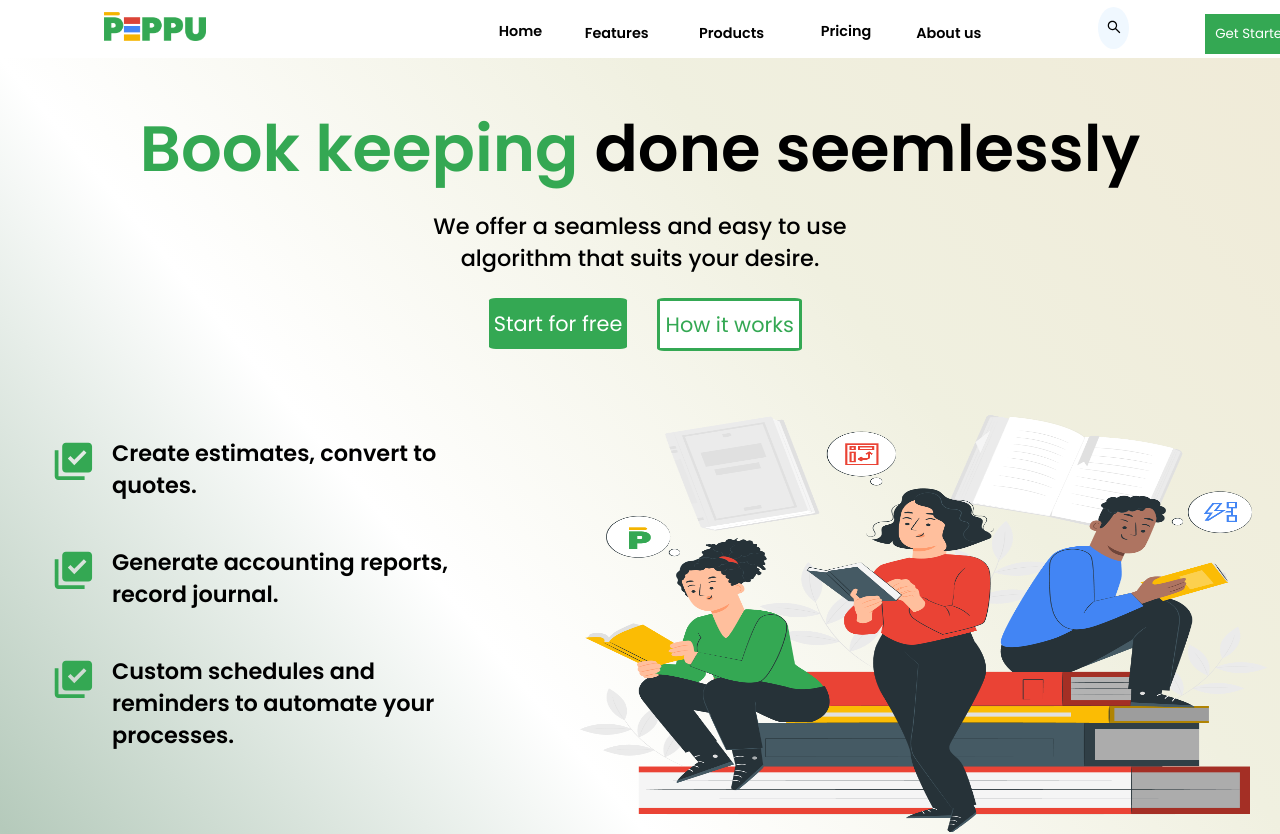
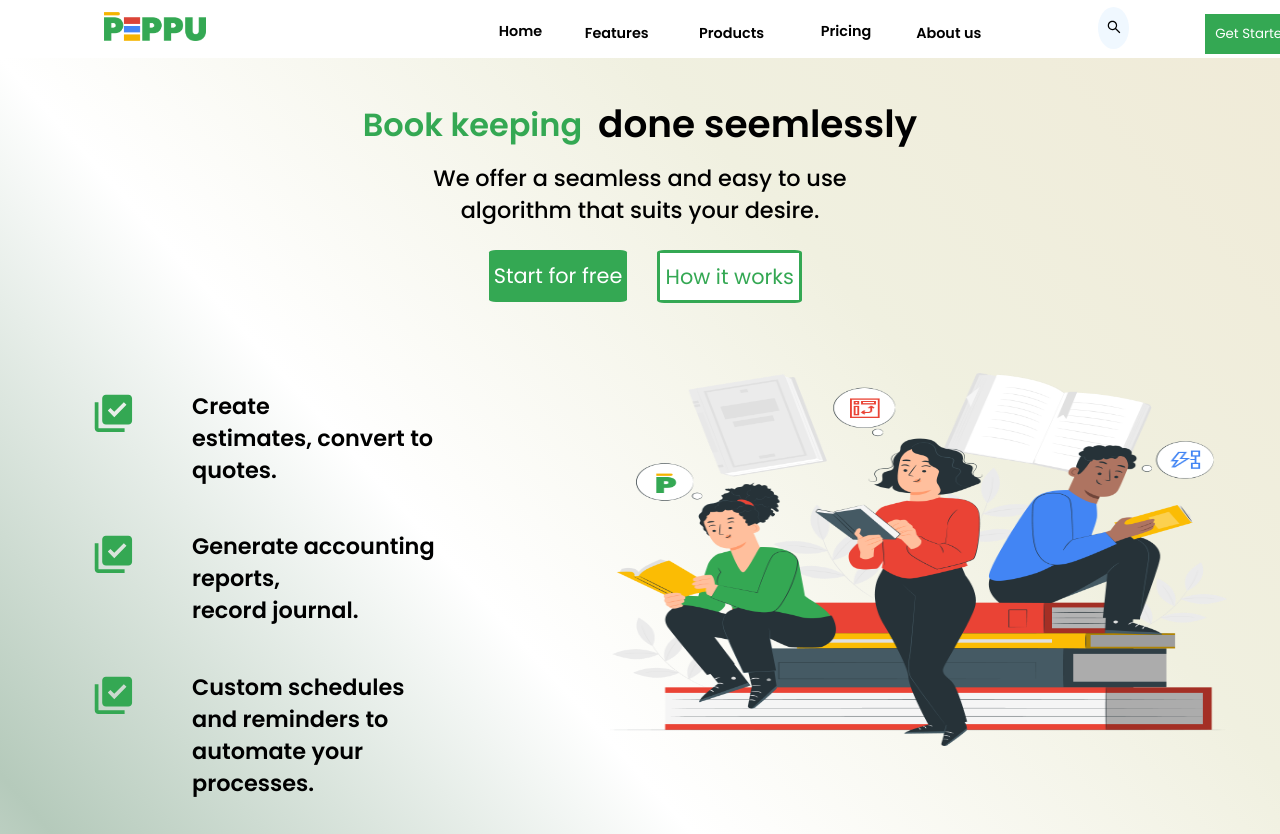
Before and after one commit to Peppu-Group/Peppu-books-frontend, a React (Vite) app: page / in a window 1280 px wide. Shown: the top 834 px of the page. Built offline with nearby package versions, Linux system fonts and the light colour scheme.

Commit message:
removed all the divitists from the homepage

```diff
--- a/src/Pages/Homepage.jsx
+++ b/src/Pages/Homepage.jsx
@@ -20,33 +20,35 @@ import IMG_2437 from '../assets/IMG_2437.png'
 
 const Homepage = () => {
   return (
-    <div className='root'>
-    <div className='home-page'>
+    <main className='root'>
+
+    <section className='home-page'>
 
     {/** Navbar div */}
 
-      <div>
+      <nav>
         <Navbar />
-      </div>
+      </nav>
 
 
 
       {/** Home Page body beginning Text */}
-      <div className='body'>
+
+      <section className='body'>
 
 
-         <div className='body-header'>
+         <article className='body-header'>
            <span><h1>Book keeping</h1></span>
-           <h1>done seemlessly</h1>
-         </div>
+           <h3>done seemlessly</h3>
+         </article>
 
-          <div className='first-paragragh'>
+          <article className='first-paragragh'>
               <p>We offer a seamless and easy to use <br /> algorithm that suits your desire.</p>
-          </div>
+          </article>
 
 
 
-  <div className='body-buttons'>
+            <article className='body-buttons'>
               <a href="/getstarted">
                  <button className='button-green'>Start&nbsp;for&nbsp;free</button>
               </a>
@@ -54,173 +56,174 @@ const Homepage = () => {
                 <button className='button-white'>How&nbsp;it&nbsp;works</button>
              </a>
 
-             </div>
+             </article>
+
+
              {/** list of features*/}
-            <div className='offers-main'>
-               <div className='check-offers'>
-                   <div className='offer-list-1'>
-                      <div className='icon'>
+            <section className='offers-main'>
+               <section className='check-offers'>
+                   <article className='offer-list-1'>
+                      <figure className='icon'>
                          <MdLibraryAddCheck />
-                      </div>
+                      </figure>
                         <p>Create estimates,&nbsp;convert to <br/> quotes.</p>
-                    </div>
+                    </article>
 
 
 
           {/** SECOND CHECK LIST */}
-                      <div className='offer-list-2'>
-                         <div className='icon'>
+                      <article className='offer-list-2'>
+                         <figure className='icon'>
                              <MdLibraryAddCheck />
-                         </div>
+                         </figure>
                             <p>Generate accounting reports, <br/> record journal.</p>
-                       </div>
+                       </article>
 
 
          {/** third check list */}
-                       <div className='offer-list-3'>
-                          <div className='icon'>
+                       <article className='offer-list-3'>
+                          <figure className='icon'>
                             <MdLibraryAddCheck />
-                          </div>
+                          </figure>
                              <p>Custom schedules and reminders to automate your processes.</p>
-                          </div>
-                       </div>
+                          </article>
+                       </section>
 
         {/** Check list image */}
-        <div className='image'>
+        <figure className='image'>
           <img  src={herosection}/>
-        </div>
-      </div>
-      <div className='Automate-container'>
-          <div className='computerman'>
+        </figure >
+      </section>
+
+
+      <section className='Automate-container'>
+          <figure className='computerman'>
               <img src={Automate} />
-          </div>
-              <div className='Automate-head'>
-                <div className='Automate'>
+          </figure>
+              <article className='Automate-head'>
+                <header className='Automate'>
                  <h2>Automate</h2>
-                </div>
+                </header>
                   <p>Get automated bookkeeping <br/>process with few clicks.</p>
                    <p className='learn-more'>LEARN MORE <AiOutlineArrowRight/> </p>
-                </div>
-        </div>
+                </article>
+        </section>
 
 
- </div>
+ </section>
 
 
 
 
 
 
-        <div className='orderly-accounting-container'>
-            <div className='orderly-accounting'>
+        <section className='orderly-accounting-container'>
+            <article className='orderly-accounting'>
                 <h2>Orderly&nbsp;accounting</h2>
                 <p>Arrange share and <br/> retrieve all accounting <br/> processes in one place.</p>
                 <p className='learn-more'>LEARN MORE <AiOutlineArrowRight/> </p>
-            </div>
+            </article>
                 <img src={OrderlyAccounting} />
-        </div>
+        </section>
 
-        <div className='professional-invoice-container'>
+        <section className='professional-invoice-container'>
             <img src={Invoice} />
-            <div className='professional-invoice'>
+            <article className='professional-invoice'>
               <h2>Professional Invoices</h2>
               <p>Create Professional Invoices and <br/> receipts with few clicks, schedule<br/> and track payments.</p>
               <p className='learn-more'>LEARN MORE <AiOutlineArrowRight/> </p>
-            </div>
-        </div>
+            </article>
+        </section>
 
 
-        <div className='custom-schedule-container'>
-            <div className='custom-schedule'>
+        <section className='custom-schedule-container'>
+            <article className='custom-schedule'>
               <h2>Custom Schedules</h2>
               <p>Create custom schedules and <br/> reminders to automate your<br/>processes.</p>
               <p className='learn-more'>LEARN MORE <AiOutlineArrowRight/> </p>
-            </div>
+            </article>
             <img src={Schedule} />
-        </div>
+        </section>
 
 
-        <div className='why-peppu'>
+        <article className='why-peppu'>
           <h3>Why PEPPU?</h3>
-        </div>
+        </article >
 
           {/** Why you should choose us */}
 
-         <div className='why-peppu-content'>
-            <div className='easy-to-use'>
-                <div className='easy-to-use-icon'>
+         <section className='why-peppu-content'>
+            <article className='easy-to-use'>
+                <figure className='easy-to-use-icon'>
                   <AiOutlineUserSwitch />
-                </div>
+                </figure>
                 <h3>Easy to use</h3>
                 <p>With our automated <br/> processes you have your <br/> accounting done without <br/> stress, and easily <br/> trace changes in <br/> your account.</p>
-            </div>
+            </article>
 
-            <div className='easy-to-use'>
-              <div className='easy-to-use-icon'>
+            <article className='easy-to-use'>
+              <figure className='easy-to-use-icon'>
                 <SiSpringsecurity />
-              </div>
+              </figure>
               <h3>Secured</h3>
               <p>With us you are <br/> sure of a safe <br/> account and <br/> good record<br/> keeping of your <br/> invoices.</p>
-            </div>
+            </article>
 
-            <div className='easy-to-use last'>
-              <div className='easy-to-use-icon'>
+            <article className='easy-to-use last'>
+              <figure className='easy-to-use-icon'>
                 <GiHumanTarget/>
-              </div>
+              </figure>
               <h3>All in one</h3>
               <p>We get all your book<br/> keeping processes <br/> done in one place <br/> with a custom feel <br/> of your choice.</p>
-            </div>
-          </div>
+            </article>
+          </section>
 
           {/** Users Testimony */}
-            <div className='hear-from'>
+            <article className='hear-from'>
               <h2> Hear from our Users</h2>
-            </div>
+            </article>
 
-            <div className='testimonies'>
-              <div className='first-testimony'>
+            <section className='testimonies'>
+              <section className='first-testimony'>
                 <img id="img-1" src={user1} />
-                <div className='testimony'>
+                <article className='testimony'>
                   <p>Book keeping have never <br/> been this easy, Peppu!</p>
                   <h4>James Neerd</h4>
-                </div>
-              </div>
+                </article>
+              </section>
 
-              <div className='first-testimony'>
+              <section className='first-testimony'>
               <img  id="img-2"src={user2} />
-                <div className='testimony'>
+                <article className='testimony'>
                   <p>Book keeping have never <br/> been this easy, Peppu!</p>
                   <h4>James Neerd</h4>
-                </div>
+                </article>
+              </section>
 
-              </div>
-
-              <div className='first-testimony'>
-
-                <div className='testimony img-left'>
+              <section className='first-testimony'>
+                <article className='testimony img-left'>
                   <p>Book keeping have never <br/> been this easy, Peppu!</p>
                   <h4>James Neerd</h4>
-                </div>
+                </article>
                 <img id="img-3"src={user3} />
-              </div>
+              </section>
 
-              <div className='first-testimony'>
-
-                <div className='testimony img-left'>
+              <section className='first-testimony'>
+                <article className='testimony img-left'>
                   <p>Book keeping have never <br/> been this easy, Peppu!</p>
                   <h4>James Neerd</h4>
-                </div>
+                </article>
                 <img id="img-4"src={user4 } />
-              </div>
-            </div>
+              </section>
+            </section>
 
               {/** Contact us and link to other pages */}
-              <div className='we-offer-content'>
+              <section className='we-offer-content'>
                 <h4>We offer the best <br /> accounting experience</h4>
-               <div>
+               <section>
 
 
-                <div className='footer-button'>
+                <section className='footer-button'>
                   <a href='/getstarted'>
                     <button className='green-button'>Start&nbsp;for&nbsp;free</button>
                   </a>
@@ -228,27 +231,30 @@ const Homepage = () => {
                   <a href='/about'>
                     <button className='white-button'>Learn&nbsp;More</button>
                   </a>
-                </div>
-               </div>
-              </div>
+                </section>
+               </section>
+              </section>
 
-              <div className='subscribe'>
-                <div className="subscribe-body">
+              <footer className='subscribe'>
+
+                <section className="subscribe-body">
                 <img src={IMG_2437}/>
-                <div>
+                <article>
                   <input placeholder='Email'/>
                   <p>Subscribe to our newsletter to <br/> get updated news on our <br/> services</p>
-                </div>
+                </article>
 
 
-                <div className='copyright'>
-                  <div className='icons'>
+                <article className='copyright'>
+                  <article className='icons'>
                     <BiCopyright />
-                  </div>
+                  </article>
                   <p>2022 Peppu ventures</p>
-                </div>
-                </div>
-                <div className='Quick-link'>
+                </article>
+                </section>
+
+
+                <section className='Quick-link'>
                   <h4>Quick Links</h4>
                   <ul>
                     <li>About</li>
@@ -256,38 +262,39 @@ const Homepage = () => {
                     <li>Products </li>
                     <li>Contact Us </li>
                   </ul>
-                </div>
+                </section>
 
-                <div className='Follow-us'>
+                <section className='Follow-us'>
                   <h4>Follow Us</h4>
                   <ul>
                     <li>Twitter</li>
                     <li>Instagram</li>
                     <li>Facebook </li>
                   </ul>
-                </div>
+                </section>
 
-                <div className='Terms'>
+                <section className='Terms'>
                   <h4>Terms & Policies</h4>
                   <ul>
                     <li>Privacy Policies</li>
                     <li>Terms & Conditions</li>
                   </ul>
-                  <div className='copyright'>
-                    <div className='copyright-text'>
+
+                  <section className='copyright'>
+                    <article className='copyright-text'>
                       <p>Peppu</p>
-                    </div>
-                    <div className='copyright-icon contacts'>
+                    </article>
+                    <article className='copyright-icon contacts'>
                     <BsGoogle />
                     <BsTwitter/>
                     <BsInstagram />
                     <BsFacebook />
-                    </div>
-                  </div>
-                </div>
-              </div>
-    </div>
-    </div>
+                    </article>
+                  </section>
+                </section>
+              </footer>
+    </section>
+    </main>
 
   )
 }
```
